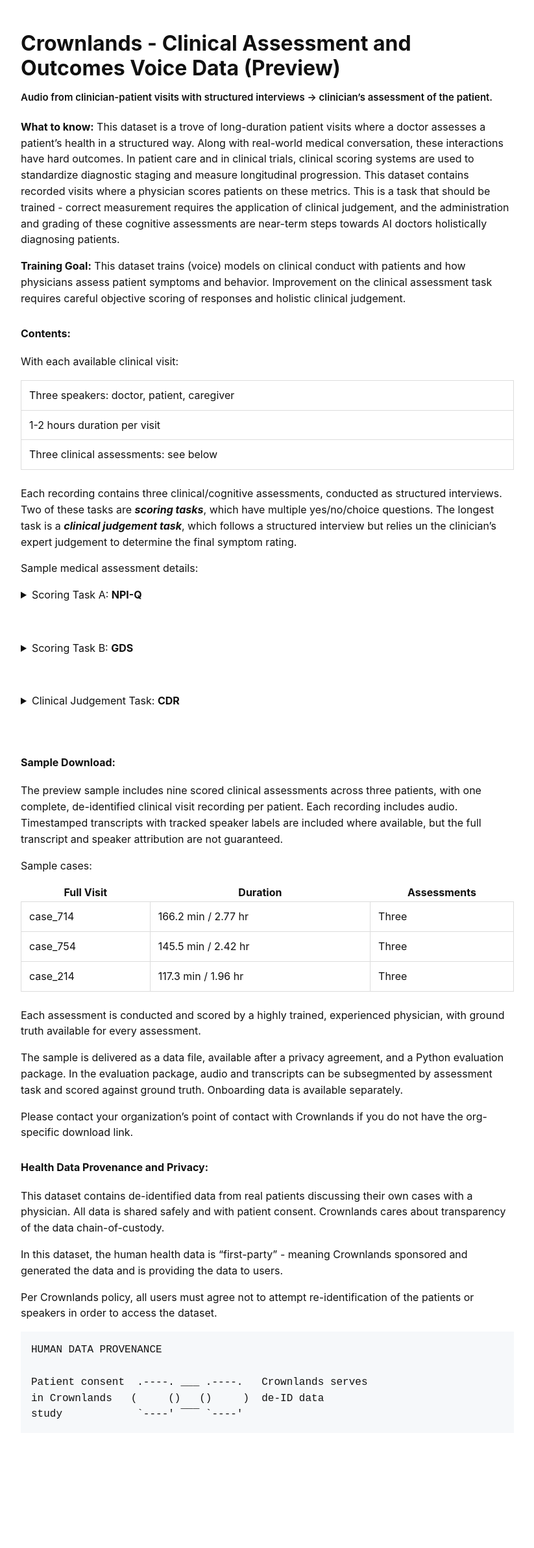
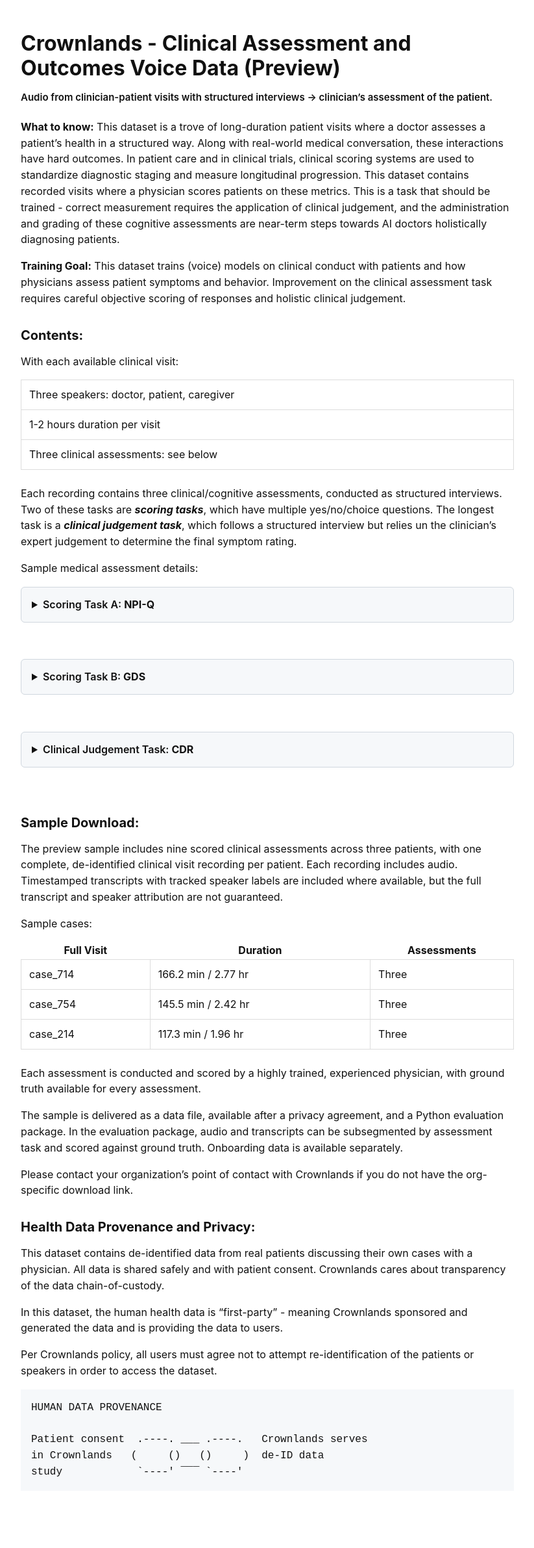
Before and after one commit to axiomsci/crownlands.github.io, a Jekyll site: the page built from docs/clinical-assessment-preview/index.md, in a window 1280 px wide. Shown: the whole page at 65% size, without its empty margins (228-1051 px from the left). Built offline with Jekyll 4.4.1, drawn with Linux system fonts in a browser that asks for light colours; our own code applies the rules of GitHub Pages for plain Markdown files; before the commit the page ends 2293 px from its top, so only the background shows below that.

Commit message:
Style bare layout headings and details blocks

```diff
--- a/_layouts/bare.html
+++ b/_layouts/bare.html
@@ -33,7 +33,10 @@
       }
 
       h4 {
+        font-size: 20px;
+        font-weight: 700;
         margin-top: 32px;
+        margin-bottom: 12px;
       }
 
       h5 {
@@ -59,10 +62,15 @@
 
       details {
         margin: 16px 0;
+        padding: 14px 16px;
+        border: 1px solid #d0d7de;
+        border-radius: 6px;
+        background: #f6f8fa;
       }
 
       summary {
         cursor: pointer;
+        font-weight: 600;
       }
 
       pre {
```
